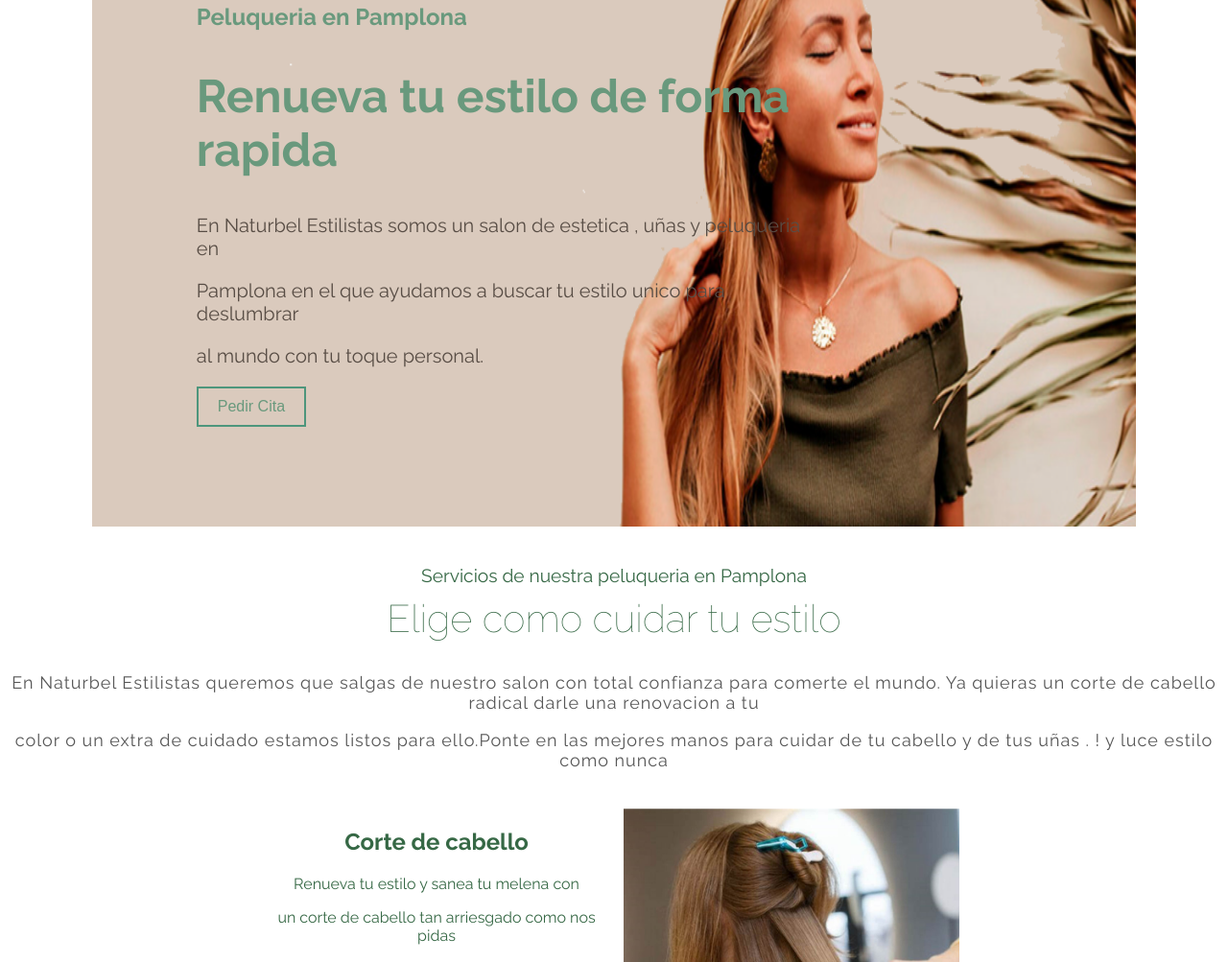
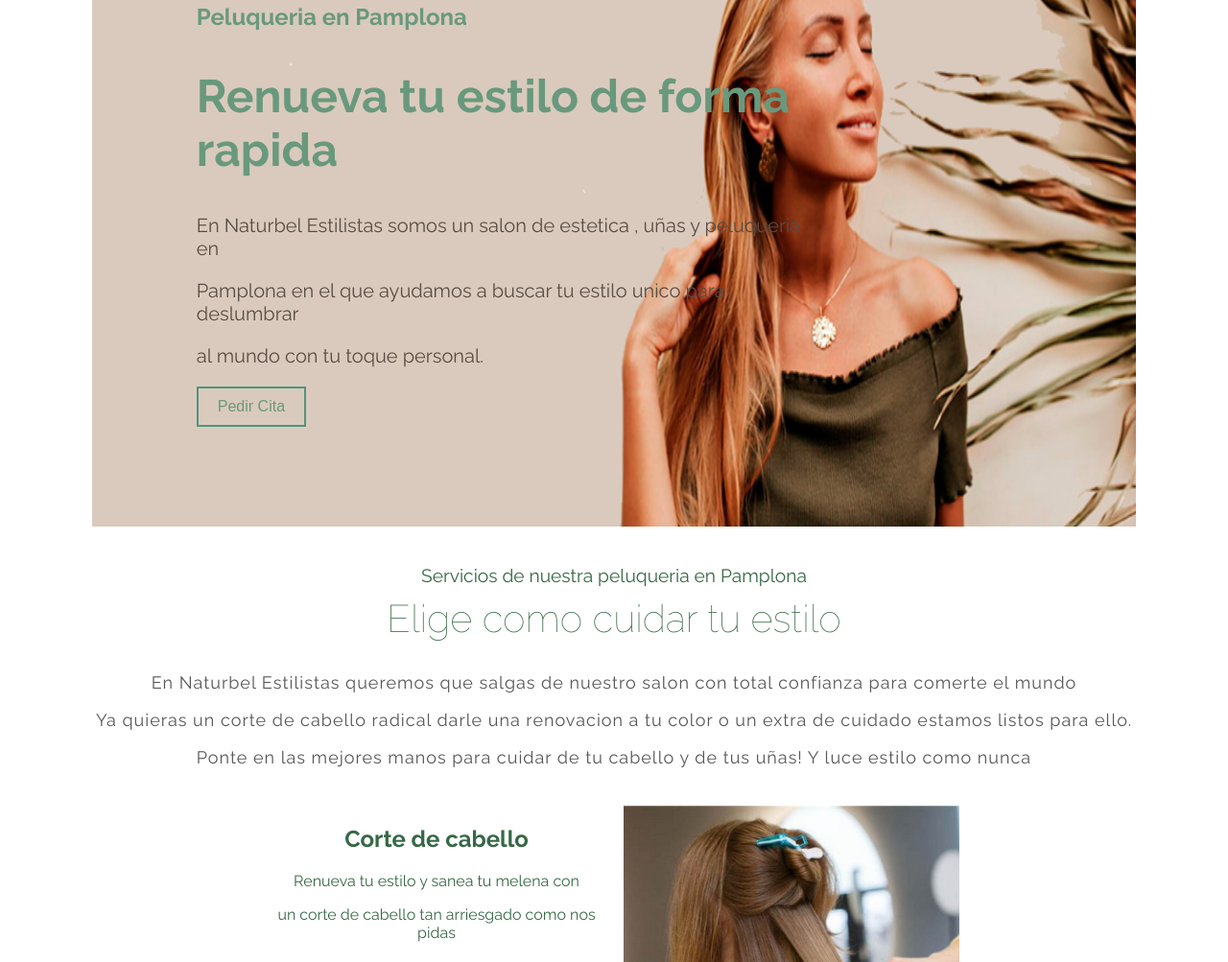
Before and after one commit to Diiegorios46/Peluqueria-SASS, a website: page index.html in a window 1280 px wide. Shown: the part 173-1176 px from the top of the page at 96% size. Drawn offline with Linux system fonts and the light colour scheme.

Commit message:
-fix gramatical text

```diff
--- a/index.html
+++ b/index.html
@@ -50,8 +50,9 @@
             <div class="container_tratamiento">
                 <span>Servicios de nuestra peluqueria en Pamplona</span>
                 <h1>Elige como cuidar tu estilo</h1>
-                <p>En Naturbel Estilistas queremos que salgas de nuestro salon con total confianza para comerte el mundo. Ya quieras un corte de cabello radical darle una renovacion a tu</p>
-                <p> color o un extra de cuidado estamos listos para ello.Ponte en las mejores manos para cuidar de tu cabello y de tus uñas . ! y luce estilo como nunca</p>
+                <p>En Naturbel Estilistas queremos que salgas de nuestro salon con total confianza para comerte el mundo</p>
+                <p>Ya quieras un corte de cabello radical darle una renovacion a tu color o un extra de cuidado estamos listos para ello.</p>
+                <p>Ponte en las mejores manos para cuidar de tu cabello y de tus uñas! Y luce estilo como nunca</p>
             </div>
 
             <div class="container_cortes">
```
